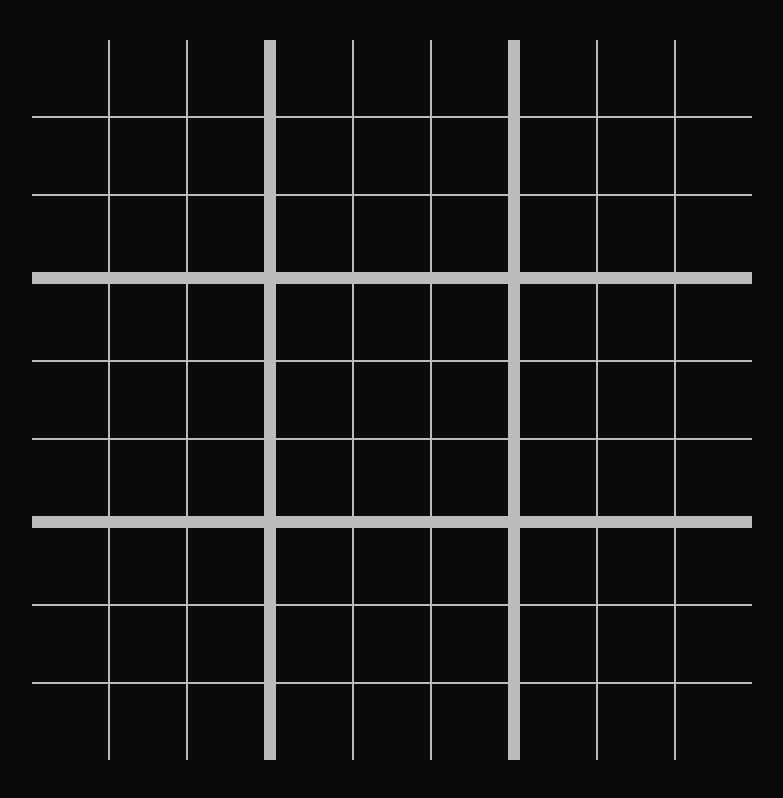
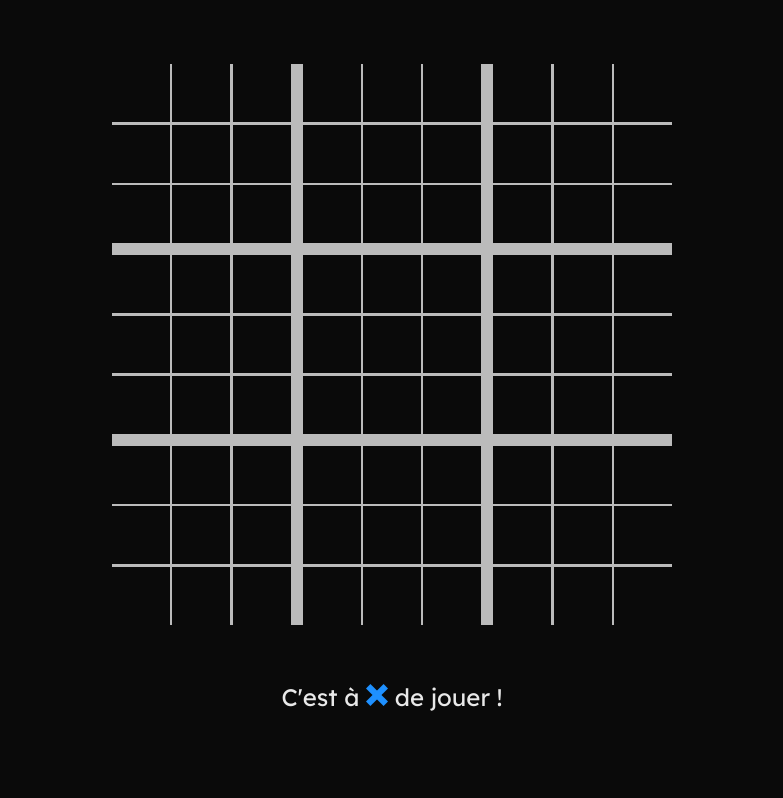
Before and after one commit to MartinHeywang/extreme-tictactoe, a website built with Vite: page index.html in a window 1280 px wide. Shown: the whole page, without its empty margins (248-1031 px from the left). Built offline with nearby package versions, Linux system fonts and the light colour scheme.

Commit message:
Added a next player indication

```diff
--- a/index.html
+++ b/index.html
@@ -524,6 +524,7 @@
                     ></button>
                 </div>
             </div>
+            <p class="next-player-indication">C'est à <img id="next-player-image" src="./src/cross.svg" /> de jouer&nbsp;!</p>
         </div>
     </body>
 </html>
--- a/src/scss/game.scss
+++ b/src/scss/game.scss
@@ -1,7 +1,22 @@
 .game {
+
+    padding-block: 3rem;
+
     display: grid;
     place-items: center;
     min-height: 100vh;
+}
+
+.next-player-indication {
+    display: inline-block;
+    width: 100%;
+    text-align: center;
+
+    font-size: 1.5rem;
+
+    img {
+        max-width: 1.5ch;
+    }
 }
 
 .main-grid, .sub-grid {
@@ -15,8 +30,8 @@
 .main-grid {
     gap: .75rem;
 
+    width: min(100%, 35em);
     background-color: #bbbbbb;
-    width: 80%;
 }
 
 .main-grid button {
@@ -66,4 +81,8 @@
     img {
         max-width: 60%;
     }
+
+    &:hover {
+        opacity: .5;
+    }
 }
--- a/src/ts/main.ts
+++ b/src/ts/main.ts
@@ -31,6 +31,7 @@ let nextPlayerConstraints: Constraints | null = null;
 resetModel();
 
 const mainGrid = document.querySelector<HTMLDivElement>(".main-grid")!;
+const nextPlayerImage = document.getElementById("next-player-image") as HTMLImageElement;
 
 mainGrid.addEventListener("click", (evt) => {
     if (!((evt.target as any) instanceof HTMLButtonElement)) return;
@@ -99,6 +100,7 @@ mainGrid.addEventListener("click", (evt) => {
     button.appendChild(img);
 
     currentPlayerIndex = currentPlayerIndex === 0 ? 1 : 0;
+    nextPlayerImage.src = players[currentPlayerIndex].image;
 });
 
 type Coords = [number, number];
```
